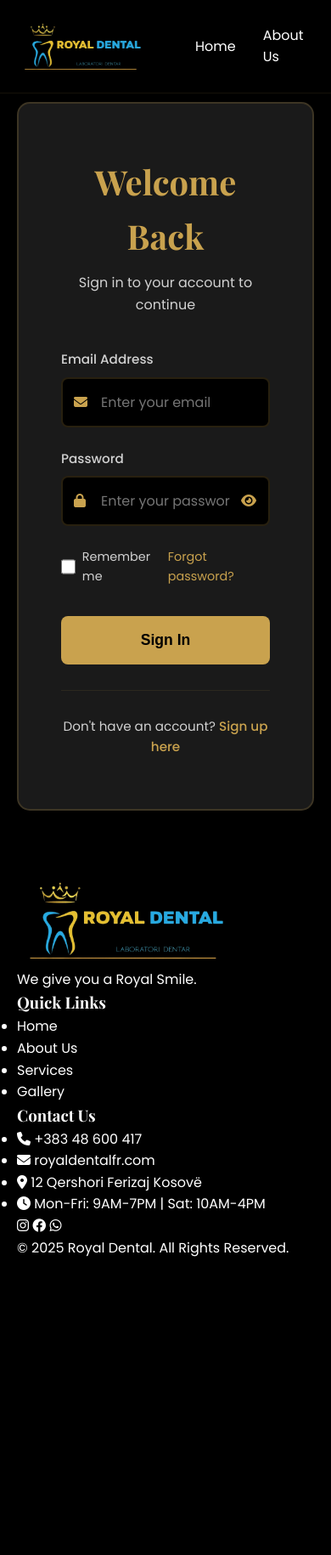
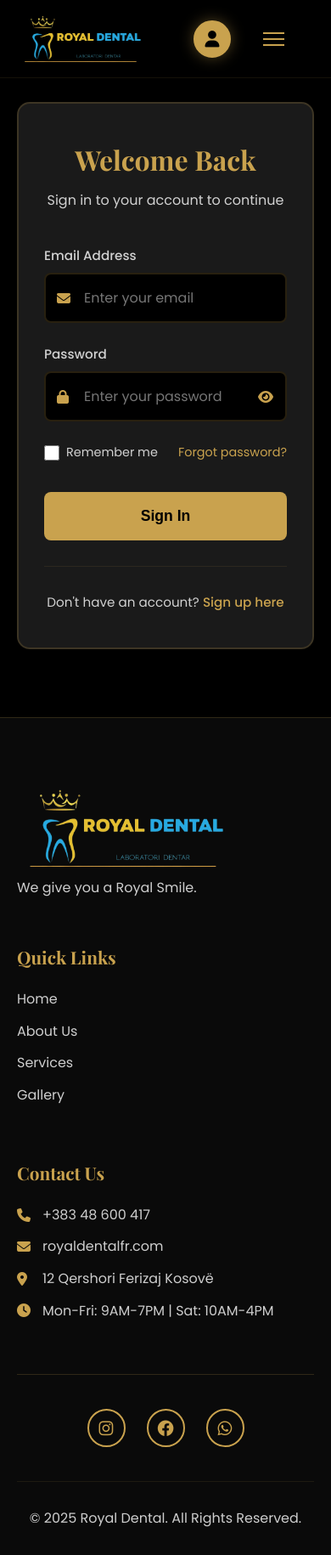
Before and after one commit to hafir743/Project-RoyalDental, a PHP site: page /login.html in a window 390 px wide. Shown: the whole page at 85% size. Before the commit the page ends 1479 px from the top, so only its background shows below. Run offline with PHP 8.4, Linux system fonts and the light colour scheme.

Commit message:
perfundimi i login CSS

```diff
--- a/login.css
+++ b/login.css
@@ -356,3 +356,146 @@ a {
     color: var(--gold-alt);
     text-decoration: underline;
 }
+.footer {
+    background: var(--black-alt);
+    padding: 80px 0 30px;
+    border-top: 1px solid rgba(201, 162, 78, 0.2);
+}
+
+.footer-content {
+    display: grid;
+    grid-template-columns: repeat(auto-fit, minmax(250px, 1fr));
+    gap: 50px;
+    margin-bottom: 50px;
+}
+
+.footer-logo img {
+    width: 250px;
+    height: auto;
+}
+
+.footer-column p {
+    color: var(--text-light);
+    line-height: 1.8;
+}
+
+.footer-column h3 {
+    color: var(--gold);
+    margin-bottom: 20px;
+    font-size: 1.3rem;
+}
+
+.footer-column ul {
+    list-style: none;
+}
+
+.footer-column ul li {
+    margin-bottom: 12px;
+}
+
+.footer-column ul li a {
+    color: var(--text-light);
+    text-decoration: none;
+    transition: color 0.3s ease;
+}
+
+.footer-column ul li a:hover {
+    color: var(--gold);
+}
+
+.contact-info li {
+    display: flex;
+    align-items: center;
+    gap: 10px;
+    color: var(--text-light);
+}
+
+.contact-info i {
+    color: var(--gold);
+    width: 20px;
+}
+
+.footer-social {
+    display: flex;
+    justify-content: center;
+    gap: 25px;
+    margin-bottom: 40px;
+    padding-top: 40px;
+    border-top: 1px solid rgba(201, 162, 78, 0.2);
+}
+
+.footer-social a {
+    width: 45px;
+    height: 45px;
+    background: transparent;
+    border: 2px solid var(--gold);
+    color: var(--gold);
+    border-radius: 50%;
+    display: flex;
+    align-items: center;
+    justify-content: center;
+    text-decoration: none;
+    font-size: 1.2rem;
+    transition: all 0.3s ease;
+}
+
+.footer-social a:hover {
+    background: var(--gold);
+    color: var(--black);
+    transform: translateY(-5px);
+    box-shadow: 0 5px 20px rgba(201, 162, 78, 0.4);
+}
+
+.footer-bottom {
+    text-align: center;
+    padding-top: 30px;
+    border-top: 1px solid rgba(201, 162, 78, 0.1);
+    color: var(--text-light);
+}
+
+@media (max-width: 968px) {
+    .nav-menu {
+        position: fixed;
+        left: -100%;
+        top: 70px;
+        flex-direction: column;
+        background: rgba(0, 0, 0, 0.98);
+        width: 100%;
+        text-align: center;
+        transition: 0.3s;
+        padding: 2rem 0;
+        gap: 0;
+    }
+
+    .nav-menu.active {
+        left: 0;
+    }
+
+    .nav-menu li {
+        margin: 1rem 0;
+    }
+
+    .hamburger {
+        display: flex;
+    }
+
+    .hamburger.active span:nth-child(1) {
+        transform: rotate(45deg) translate(5px, 5px);
+    }
+
+    .hamburger.active span:nth-child(2) {
+        opacity: 0;
+    }
+
+    .hamburger.active span:nth-child(3) {
+        transform: rotate(-45deg) translate(7px, -6px);
+    }
+
+    .login-container {
+        padding: 40px 30px;
+    }
+
+    .login-header h1 {
+        font-size: 2rem;
+    }
+}
```
